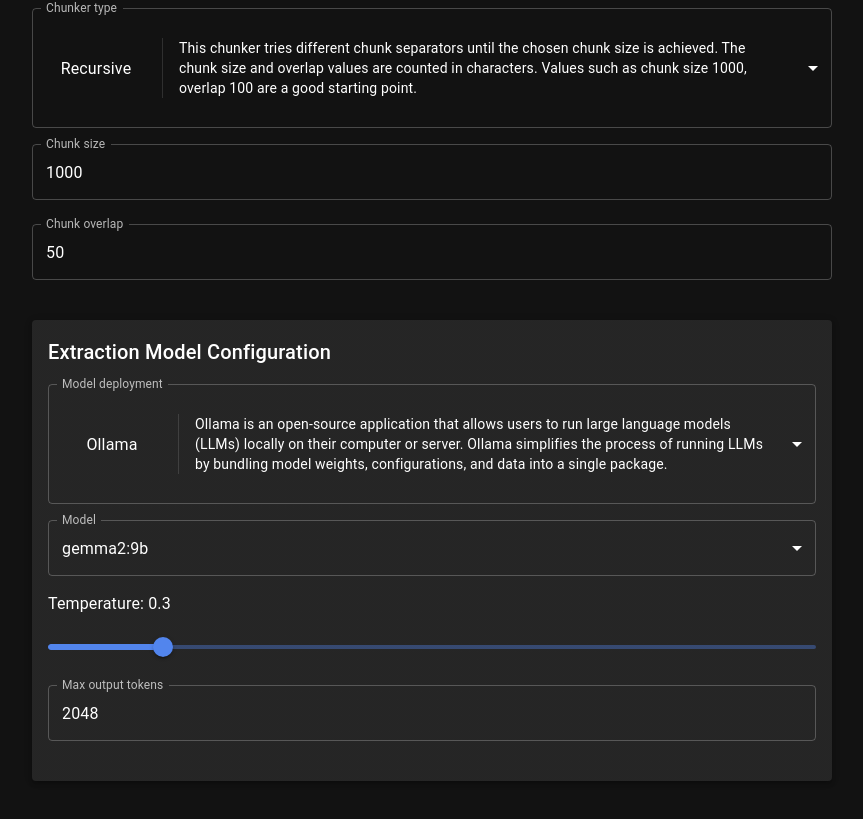
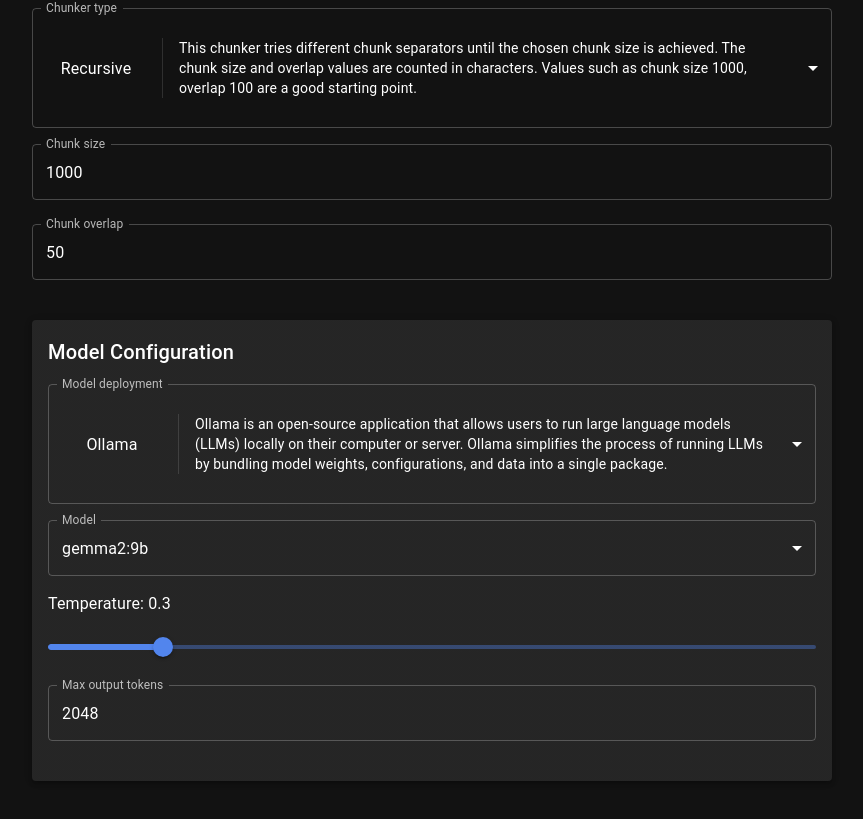
Before and after one commit to trustgraph-ai/simple-config-ui, a React (Vite) app: page / in a window 1280 px wide. Shown: the part 764-1583 px from the top of the page, without its empty margins (8-871 px from the left). Built offline with nearby package versions, Linux system fonts and the light colour scheme.

Commit message:
Tweak main model settings in single model mode

```diff
--- a/src/simple-editor/deployment/Deployment.tsx
+++ b/src/simple-editor/deployment/Deployment.tsx
@@ -50,7 +50,8 @@ const Deployment: React.FC<DeploymentProps> = ({
                     }}
                   >
                       <Typography variant="h6" gutterBottom>
-                          Extraction Model Deployment
+                          {dualModelMode ? 'Extraction ' : ''}
+                          Model Deployment
                       </Typography>
                     <Box>
                         <DeploymentModel
--- a/src/simple-editor/model-params/ParamsForm.tsx
+++ b/src/simple-editor/model-params/ParamsForm.tsx
@@ -214,7 +214,8 @@ const ParamsForm: React.FC<ParamsFormProps> = ({
                     }}
                 >
                     <Typography variant="h6" gutterBottom>
-                        Extraction Model Configuration
+                        {dualModelMode ? 'Extraction ' : ''}
+                        Model Configuration
                     </Typography>
                     <Box my={2}>
                         <ModelDeployment
```
